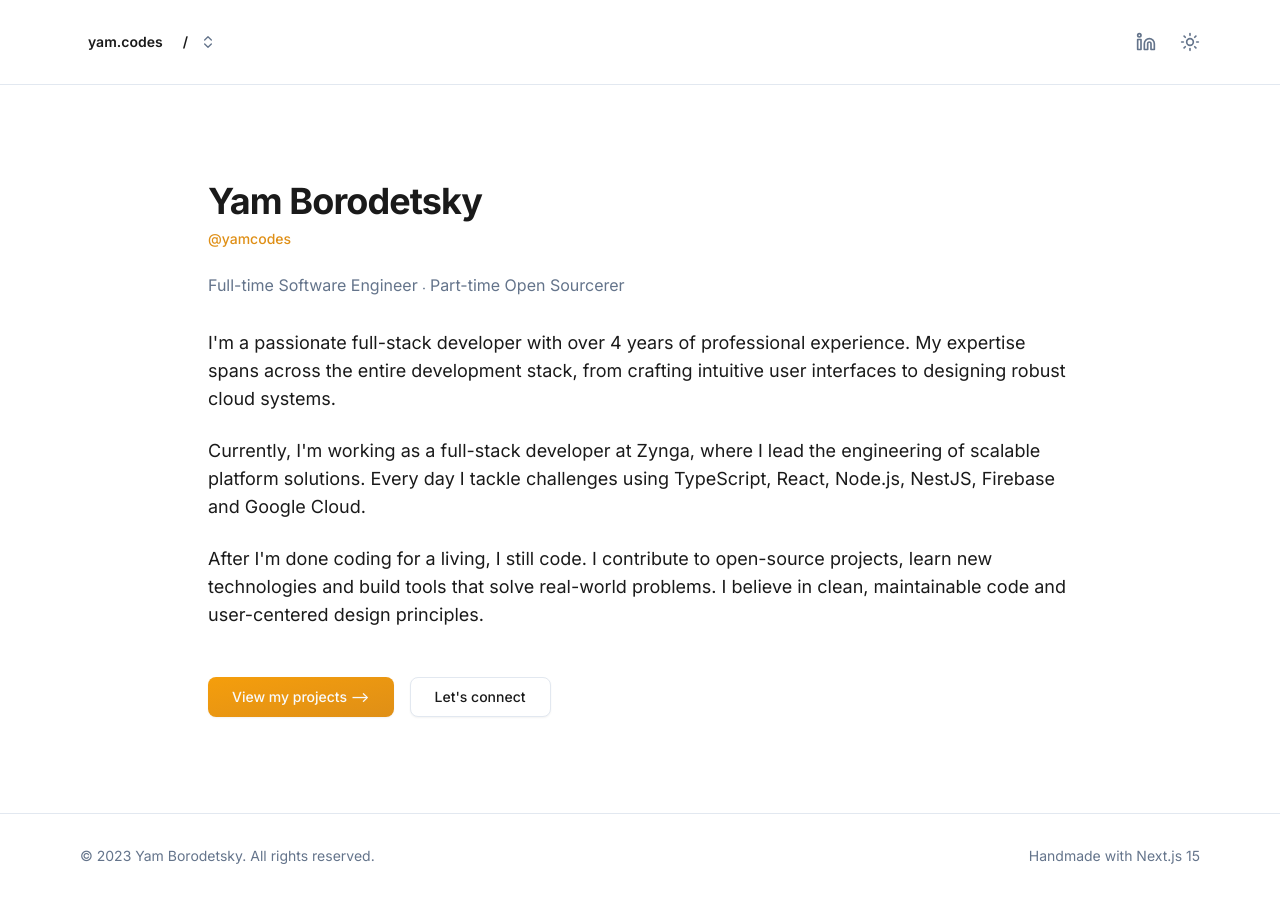
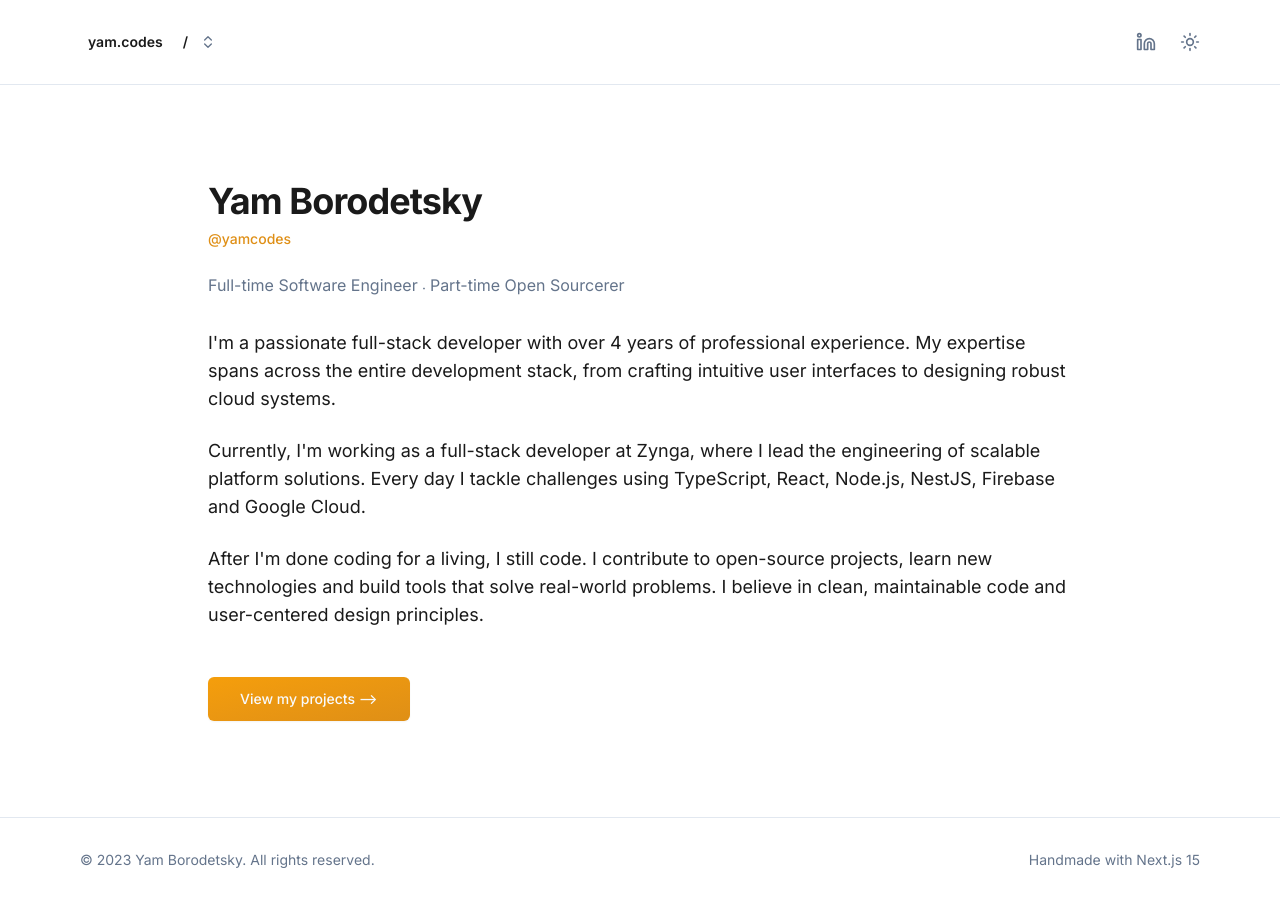
Before and after one commit to yamcodes/yam.codes, a Next.js app: page / in a window 1280 px wide. Built offline with nearby package versions, Linux system fonts and the light colour scheme; some icons are missing.

Commit message:
fix button and header

```diff
--- a/src/app/page.tsx
+++ b/src/app/page.tsx
@@ -19,7 +19,10 @@ export default function Home() {
 						</h1>
 						<HoverCard>
 							<HoverCardTrigger asChild>
-								<Button variant="link" className="p-0 hover:decoration-dotted hover:cursor-help">
+								<Button
+									variant="link"
+									className="p-0 hover:decoration-dotted hover:cursor-help"
+								>
 									@yamcodes
 								</Button>
 							</HoverCardTrigger>
@@ -62,10 +65,10 @@ export default function Home() {
 					</p>
 
 					<p>
-						Currently, I'm working as a full-stack developer at Zynga,
-						where I lead the engineering of scalable platform solutions. Every
-						day I tackle challenges using TypeScript, React, Node.js, NestJS,
-						Firebase and Google Cloud.
+						Currently, I'm working as a full-stack developer at Zynga, where I
+						lead the engineering of scalable platform solutions. Every day I
+						tackle challenges using TypeScript, React, Node.js, NestJS, Firebase
+						and Google Cloud.
 					</p>
 
 					<p>
@@ -79,13 +82,10 @@ export default function Home() {
 				<div className="flex flex-col sm:flex-row gap-4 pt-4">
 					<Button
 						asChild
-						size="lg"
-						className="bg-gradient-to-br from-primary-lighter to-primary hover:scale-98 active:scale-95 transition-transform"
+						size="xl"
+						className="rounded-sm bg-gradient-to-br from-primary-lighter to-primary hover:scale-98 active:scale-95 transition-transform"
 					>
 						<Link href="/projects">View my projects --&gt;</Link>
-					</Button>
-					<Button variant="outline" asChild size="lg">
-						<a href="mailto:hi@yam.codes">Let's connect</a>
 					</Button>
 				</div>
 			</div>
--- a/src/components/project-card.tsx
+++ b/src/components/project-card.tsx
@@ -18,23 +18,36 @@ interface Project {
 
 interface ProjectCardProps {
 	project: Project;
+	/**
+	 * Default to GitHub Open Graph when no image is provided.
+	 * @default false
+	 */
+	useGitHubOpenGraph?: boolean;
 }
 
-export function ProjectCard({ project }: ProjectCardProps) {
+export function ProjectCard({
+	project,
+	useGitHubOpenGraph = false,
+}: ProjectCardProps) {
+	const showImage =
+		project.image || (useGitHubOpenGraph && project.links.github);
 	return (
 		<Card className="overflow-hidden flex flex-col h-full">
+			{showImage && (
 				<div className="relative h-48 w-full">
 					<Image
 						src={
-						project.links.github
-							? `https://opengraph.githubassets.com/1/${new URL(project.links.github).pathname.slice(1)}`
-							: project.image || "/placeholder.svg"
+							project.image
+								? project.image
+								: // biome-ignore lint/style/noNonNullAssertion: `showImage` makes sure that `project.links.github` is not undefined if `!project.image`.
+									`https://opengraph.githubassets.com/1/${new URL(project.links.github!).pathname.slice(1)}`
 						}
 						alt={project.title}
 						fill
 						className="object-cover"
 					/>
 				</div>
+			)}
 			<CardContent className="flex-1 p-6">
 				<h3 className="text-xl font-semibold mb-2">{project.title}</h3>
 				<p className="text-muted-foreground mb-4">{project.description}</p>
--- a/src/components/ui/button.tsx
+++ b/src/components/ui/button.tsx
@@ -24,6 +24,7 @@ const buttonVariants = cva(
 				default: "h-9 px-4 py-2 has-[>svg]:px-3",
 				sm: "h-8 rounded-md gap-1.5 px-3 has-[>svg]:px-2.5",
 				lg: "h-10 rounded-md px-6 has-[>svg]:px-4",
+				xl: "h-11 rounded-md px-8 has-[>svg]:px-6",
 				icon: "size-9",
 			},
 		},
--- a/src/data/projects.json
+++ b/src/data/projects.json
@@ -2,7 +2,6 @@
 	{
 		"title": "ark.env",
 		"description": "⛵ Typesafe environment variables powered by ArkType",
-		"image": "/placeholder.svg?height=300&width=600",
 		"tags": ["nodejs", "typescript", "environment-variables", "arktype"],
 		"links": {
 			"github": "https://github.com/yamcodes/ark.env",
@@ -12,7 +11,6 @@
 	{
 		"title": "🌲 pino-nestjs 🐱",
 		"description": "Drop-in Pino logger for NestJS with request context in every log",
-		"image": "/placeholder.svg?height=300&width=600",
 		"tags": ["nodejs", "nestjs", "typescript", "pino", "logger"],
 		"links": {
 			"github": "https://github.com/yamcodes/pino-nestjs",
@@ -22,7 +20,6 @@
 	{
 		"title": "yam.codes",
 		"description": "This site! An about page built with modern web technologies and optimized for performance.",
-		"image": "/placeholder.svg?height=300&width=600",
 		"tags": ["nextjs", "typescript", "tailwindcss"],
 		"links": {
 			"live": "https://yam.codes",
@@ -32,7 +29,6 @@
 	{
 		"title": "The BED Stack",
 		"description": "RealWorld example app for Bun + ElysiaJS + DrizzleORM, the stack you don't want to sleep on 🛌💤",
-		"image": "/placeholder.svg?height=300&width=600",
 		"tags": ["bun", "elysiajs", "drizzleorm"],
 		"links": {
 			"docs": "https://agnyz.github.io/the-bed-stack",
```
Also changed, not shown: src/components/header.tsx (+7 -4 lines). Lines whose indentation alone changed are shown as unchanged.
